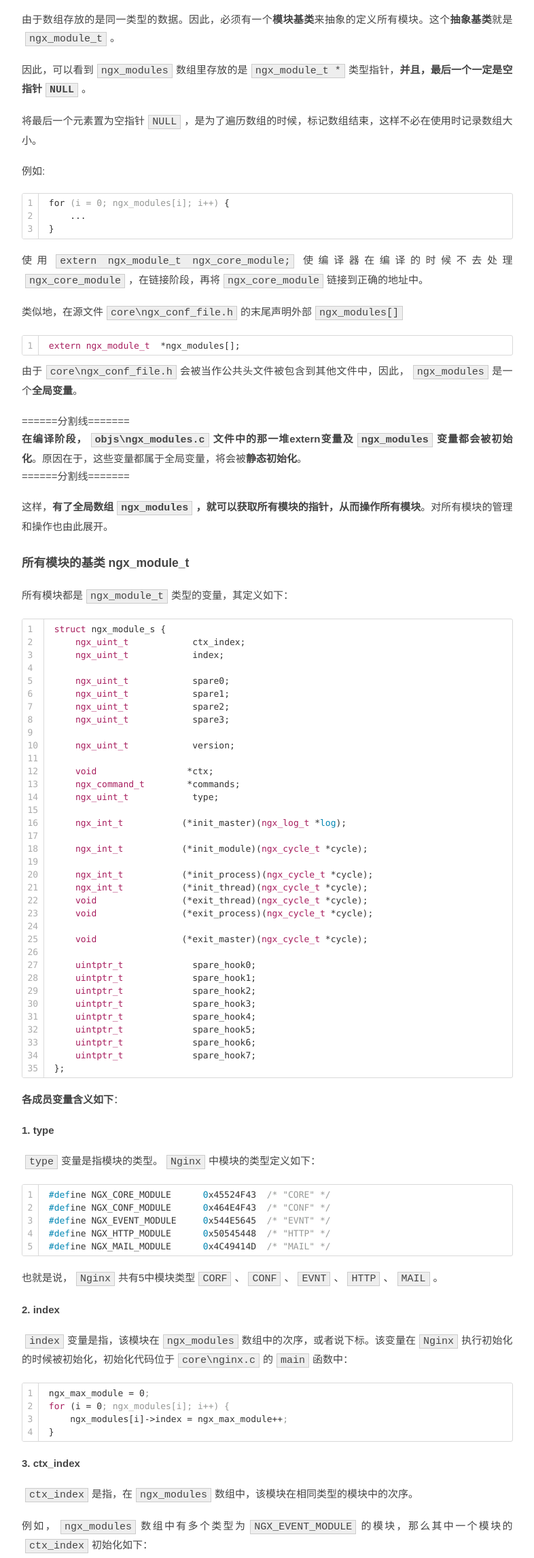
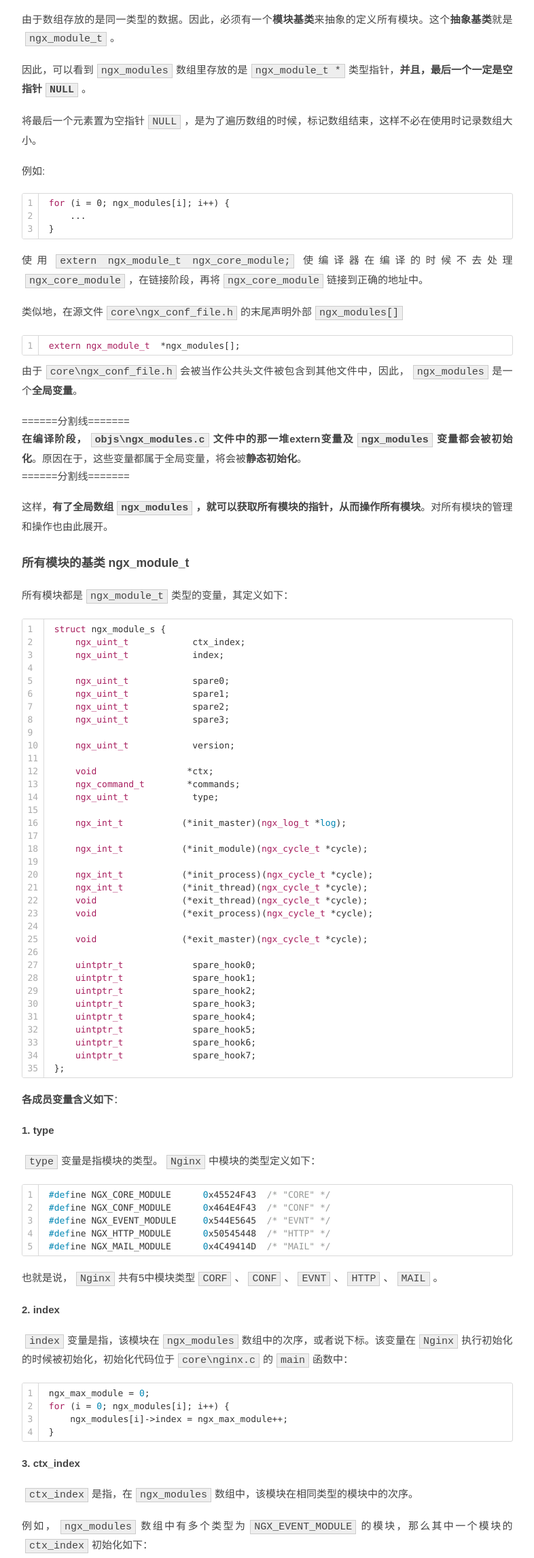
Before and after one commit to HyNet/HyNet.github.io, a plain HTML site: page 2015/12/25/ngxconfig/index.html in a window 1280 px wide. Shown: the part 2392-4684 px from the top of the page at 68% size, without its empty margins (93-879 px from the left). Drawn offline with Linux system fonts and the light colour scheme; files whose address does not match are found by name.

Commit message:
Site updated: 2015-12-25 22:17:24

```diff
--- a/2015/12/25/ngxconfig/index.html
+++ b/2015/12/25/ngxconfig/index.html
@@ -19,7 +19,7 @@
 <p>由于数组存放的是同一类型的数据。因此，必须有一个<strong>模块基类</strong>来抽象的定义所有模块。这个<strong>抽象基类</strong>就是<code>ngx_module_t</code>。</p>
 <p>因此，可以看到<code>ngx_modules</code>数组里存放的是<code>ngx_module_t *</code>类型指针，<strong>并且，最后一个一定是空指针<code>NULL</code></strong>。</p>
 <p>将最后一个元素置为空指针<code>NULL</code>，是为了遍历数组的时候，标记数组结束，这样不必在使用时记录数组大小。</p>
-<p>例如:<br><figure class="highlight gcode"><table><tr><td class="gutter"><pre><span class="line">1</span><br><span class="line">2</span><br><span class="line">3</span><br></pre></td><td class="code"><pre><span class="line">for <span class="comment">(i = 0; ngx_modules[i]; i++)</span> &#123;</span><br><span class="line">    ...</span><br><span class="line">&#125;</span><br></pre></td></tr></table></figure></p>
+<p>例如:<br><figure class="highlight matlab"><table><tr><td class="gutter"><pre><span class="line">1</span><br><span class="line">2</span><br><span class="line">3</span><br></pre></td><td class="code"><pre><span class="line"><span class="keyword">for</span> (<span class="built_in">i</span> = <span class="number">0</span>; ngx_modules<span class="matrix">[i]</span>; <span class="built_in">i</span>++) <span class="cell">&#123;</span><br><span class="line">    ...</span><br><span class="line">&#125;</span></span><br></pre></td></tr></table></figure></p>
 <p>使用<code>extern ngx_module_t  ngx_core_module;</code>使编译器在编译的时候不去处理<code>ngx_core_module</code>，在链接阶段，再将<code>ngx_core_module</code>链接到正确的地址中。</p>
 <p>类似地，在源文件<code>core\ngx_conf_file.h</code>的末尾声明外部<code>ngx_modules[]</code></p>
 <figure class="highlight cpp"><table><tr><td class="gutter"><pre><span class="line">1</span><br></pre></td><td class="code"><pre><span class="line"><span class="keyword">extern</span> <span class="keyword">ngx_module_t</span>  *ngx_modules[];</span><br></pre></td></tr></table></figure>
@@ -32,7 +32,7 @@
 <p><code>type</code>变量是指模块的类型。<code>Nginx</code>中模块的类型定义如下：<br><figure class="highlight stylus"><table><tr><td class="gutter"><pre><span class="line">1</span><br><span class="line">2</span><br><span class="line">3</span><br><span class="line">4</span><br><span class="line">5</span><br></pre></td><td class="code"><pre><span class="line"><span class="hexcolor">#def</span>ine NGX_CORE_MODULE      <span class="number">0</span>x45524F43  <span class="comment">/* "CORE" */</span></span><br><span class="line"><span class="hexcolor">#def</span>ine NGX_CONF_MODULE      <span class="number">0</span>x464E4F43  <span class="comment">/* "CONF" */</span></span><br><span class="line"><span class="hexcolor">#def</span>ine NGX_EVENT_MODULE     <span class="number">0</span>x544E5645  <span class="comment">/* "EVNT" */</span></span><br><span class="line"><span class="hexcolor">#def</span>ine NGX_HTTP_MODULE      <span class="number">0</span>x50545448  <span class="comment">/* "HTTP" */</span></span><br><span class="line"><span class="hexcolor">#def</span>ine NGX_MAIL_MODULE      <span class="number">0</span>x4C49414D  <span class="comment">/* "MAIL" */</span></span><br></pre></td></tr></table></figure></p>
 <p>也就是说，<code>Nginx</code>共有5中模块类型<code>CORF</code>、<code>CONF</code>、<code>EVNT</code>、<code>HTTP</code>、<code>MAIL</code>。</p>
 <p><strong>2. index</strong></p>
-<p><code>index</code>变量是指，该模块在<code>ngx_modules</code>数组中的次序，或者说下标。该变量在<code>Nginx</code>执行初始化的时候被初始化，初始化代码位于<code>core\nginx.c</code>的<code>main</code>函数中：<br><figure class="highlight autoit"><table><tr><td class="gutter"><pre><span class="line">1</span><br><span class="line">2</span><br><span class="line">3</span><br><span class="line">4</span><br></pre></td><td class="code"><pre><span class="line">ngx_max_module = <span class="number">0</span><span class="comment">;</span></span><br><span class="line"><span class="keyword">for</span> (i = <span class="number">0</span><span class="comment">; ngx_modules[i]; i++) &#123;</span></span><br><span class="line">    ngx_modules[i]-&gt;index = ngx_max_module++<span class="comment">;</span></span><br><span class="line">&#125;</span><br></pre></td></tr></table></figure></p>
+<p><code>index</code>变量是指，该模块在<code>ngx_modules</code>数组中的次序，或者说下标。该变量在<code>Nginx</code>执行初始化的时候被初始化，初始化代码位于<code>core\nginx.c</code>的<code>main</code>函数中：<br><figure class="highlight cpp"><table><tr><td class="gutter"><pre><span class="line">1</span><br><span class="line">2</span><br><span class="line">3</span><br><span class="line">4</span><br></pre></td><td class="code"><pre><span class="line">ngx_max_module = <span class="number">0</span>;</span><br><span class="line"><span class="keyword">for</span> (i = <span class="number">0</span>; ngx_modules[i]; i++) &#123;</span><br><span class="line">    ngx_modules[i]-&gt;index = ngx_max_module++;</span><br><span class="line">&#125;</span><br></pre></td></tr></table></figure></p>
 <p><strong>3. ctx_index</strong></p>
 <p><code>ctx_index</code>是指，在<code>ngx_modules</code>数组中，该模块在相同类型的模块中的次序。</p>
 <p>例如，<code>ngx_modules</code>数组中有多个类型为<code>NGX_EVENT_MODULE</code>的模块，那么其中一个模块的<code>ctx_index</code>初始化如下：</p>
```
Also changed, not shown: 2015/12/25/nginxlist/index.html (+1 -1 lines), index.html (+1 -1 lines).
